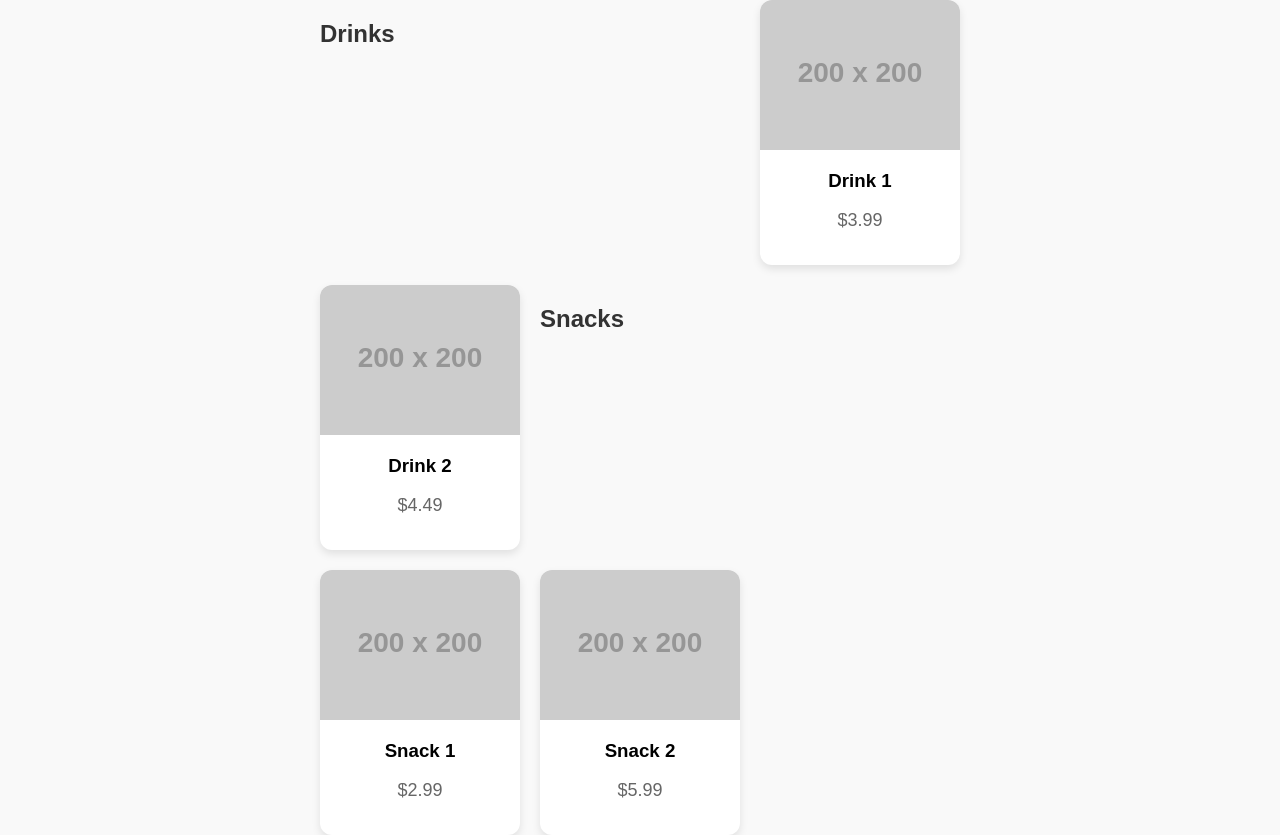
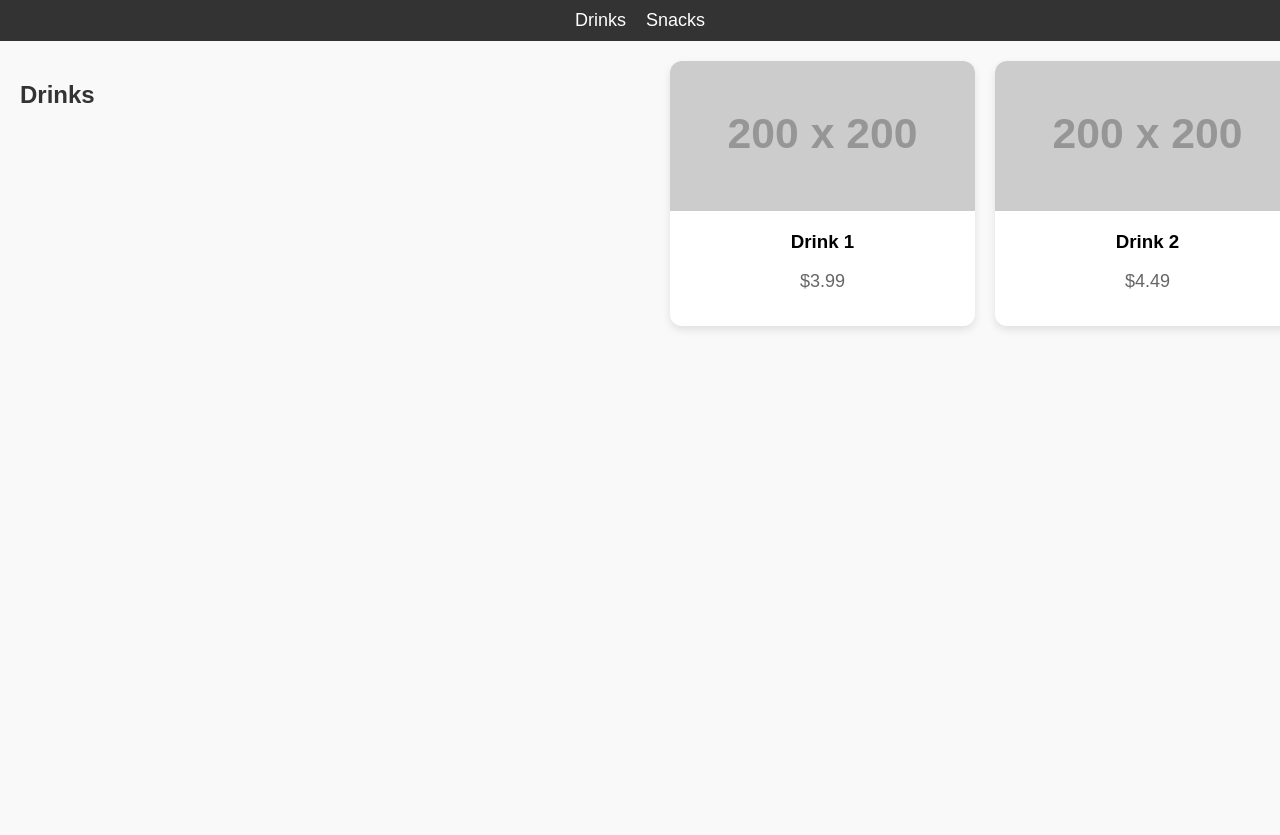
Before and after one commit to Seth-Buissness/Seth-Buissness.github.io, a plain HTML site: page index.html in a window 1280 px wide. After the commit the page ends 800 px from the top, so only its background shows below. Drawn offline with Linux system fonts and the light colour scheme; placeholder pictures from the web are drawn by us.

Commit message:
Update index.html

```diff
--- a/index.html
+++ b/index.html
@@ -7,18 +7,37 @@
   <style>
     body {
       font-family: Arial, sans-serif;
+      margin: 0;
+      background-color: #f9f9f9;
+    }
+    .navbar {
       display: flex;
       justify-content: center;
-      align-items: center;
-      min-height: 100vh;
-      background-color: #f9f9f9;
-      margin: 0;
+      gap: 20px;
+      background-color: #333;
+      padding: 10px 0;
+    }
+    .navbar a {
+      color: white;
+      text-decoration: none;
+      font-size: 18px;
+      cursor: pointer;
+    }
+    .navbar a:hover {
+      text-decoration: underline;
+    }
+    .menu-wrapper {
+      display: flex;
+      overflow-x: auto;
+      scroll-behavior: smooth;
+      padding: 20px;
     }
     .menu-container {
+      flex: none;
+      width: 100vw;
       display: grid;
       grid-template-columns: repeat(auto-fit, minmax(200px, 1fr));
       gap: 20px;
-      max-width: 800px;
     }
     .menu-item {
       background-color: white;
@@ -50,7 +69,13 @@
   </style>
 </head>
 <body>
-  <div class="menu-container">
+  <div class="navbar">
+    <a onclick="document.getElementById('drinks').scrollIntoView({ behavior: 'smooth' });">Drinks</a>
+    <a onclick="document.getElementById('snacks').scrollIntoView({ behavior: 'smooth' });">Snacks</a>
+  </div>
+
+  <div class="menu-wrapper">
+    <div class="menu-container" id="drinks">
       <div class="category-title">Drinks</div>
       <div class="menu-item">
         <img src="https://via.placeholder.com/200" alt="Drink 1" />
@@ -62,7 +87,9 @@
         <h3>Drink 2</h3>
         <p>$4.49</p>
       </div>
+    </div>
 
+    <div class="menu-container" id="snacks">
       <div class="category-title">Snacks</div>
       <div class="menu-item">
         <img src="https://via.placeholder.com/200" alt="Snack 1" />
@@ -75,5 +102,6 @@
         <p>$5.99</p>
       </div>
     </div>
+  </div>
 </body>
 </html>
```
Lines whose indentation alone changed are shown as unchanged.
